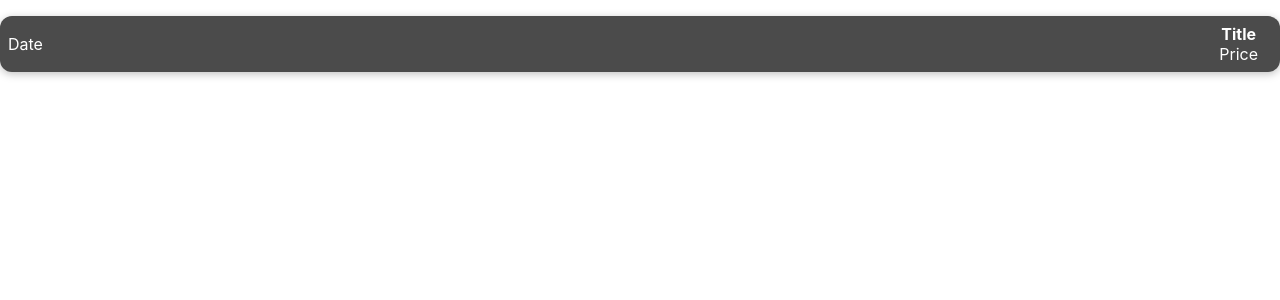
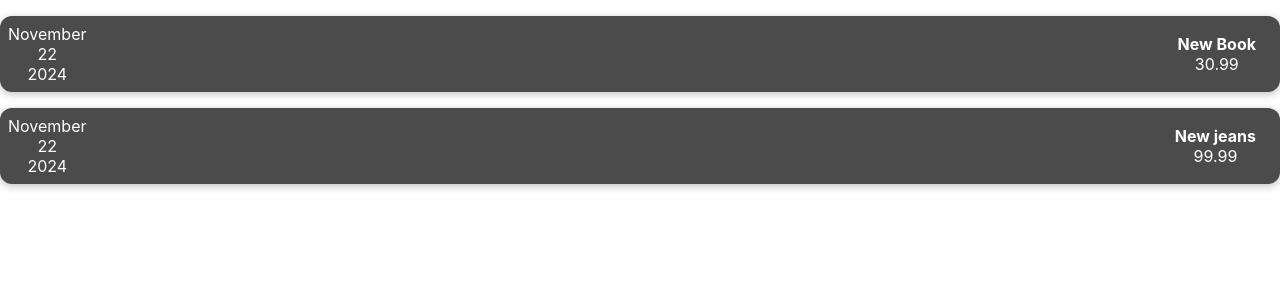
Before and after one commit to MikeRiverside/expenses, a React (Create React App) app: page / in a window 1280 px wide. Shown: the top 300 px of the page. Built offline with nearby package versions, Linux system fonts and the light colour scheme.

Commit message:
added date component

```diff
--- a/src/App.js
+++ b/src/App.js
@@ -3,9 +3,25 @@ import './App.css';
 import ExpenseItem from './components/ExpenseItem';
 
 const App = () => {
+  const expenses = [
+    {
+      date: new Date(2024, 10, 22),
+      title: "New Book",
+      price: 30.99
+    },
+    {
+      date: new Date(2024, 10, 22),
+      title: "New jeans",
+      price: 99.99
+    }
+  ]
+
+
+
   return (
     <div className="App">
-      <ExpenseItem />
+      <ExpenseItem data= {expenses[0]}/>
+      <ExpenseItem data= {expenses[1]}/>
     </div>
   );
 }
--- /dev/null
+++ b/src/components/ExpenseDate.js
@@ -0,0 +1,14 @@
+const ExpenseDate = (props) => {
+    const day = props.date.toLocaleString("en-US", {day: "2-digit"})
+    const month = props.date.toLocaleString("en-US", {month: "long"})
+    const year = props.date.getFullYear()
+
+    return(
+        <div>
+            <div>{month}</div>
+            <div>{day}</div>
+            <div>{year}</div>
+        </div>
+    )
+}
+export default ExpenseDate
--- a/src/components/ExpenseItem.js
+++ b/src/components/ExpenseItem.js
@@ -1,13 +1,19 @@
+import ExpenseDate from "./ExpenseDate"
 import "./ExpenseItem.css"
 
-const ExpenseItem = () => {
-    return (<div className="expense-item">
-        <div>Date</div>
-        <div className="expense-item_description">
-            <h2>Title</h2>
-            <div className="expense-item_price">Price</div>
-        </div>
-    </div>)
+const ExpenseItem = (props) => {
+
+    console.log(props.data.date)
+
+
+    return (
+        <div className="expense-item">
+            <ExpenseDate date={props.data.date}/>
+            <div className="expense-item_description">
+                <h2>{props.data.title}</h2>
+                <div className="expense-item_price">{props.data.price}</div>
+            </div>
+         </div>)
 }
 
 export default ExpenseItem
```
